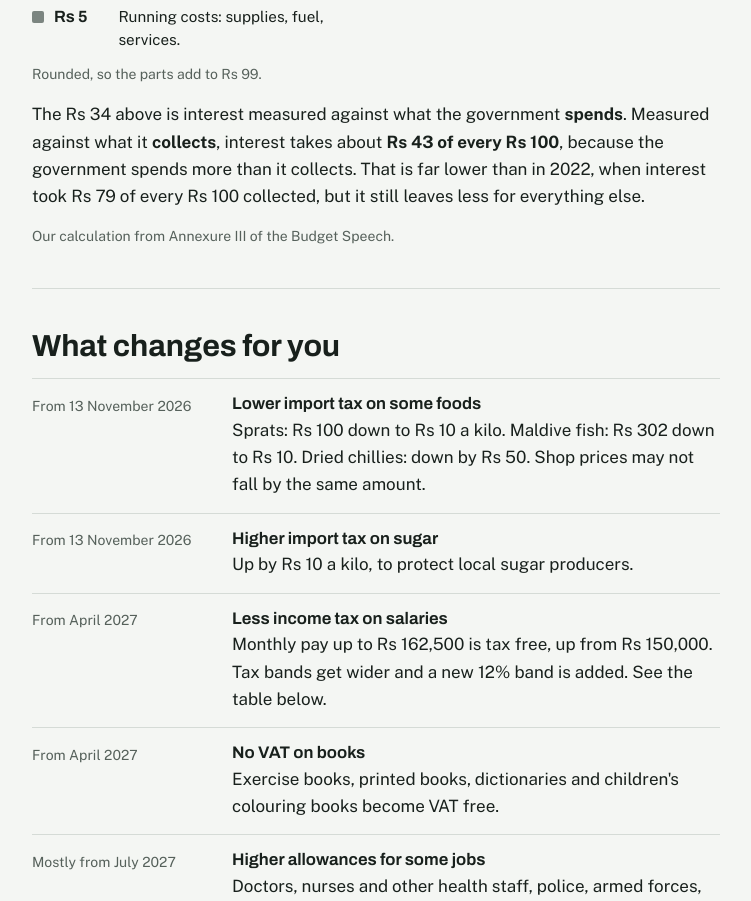
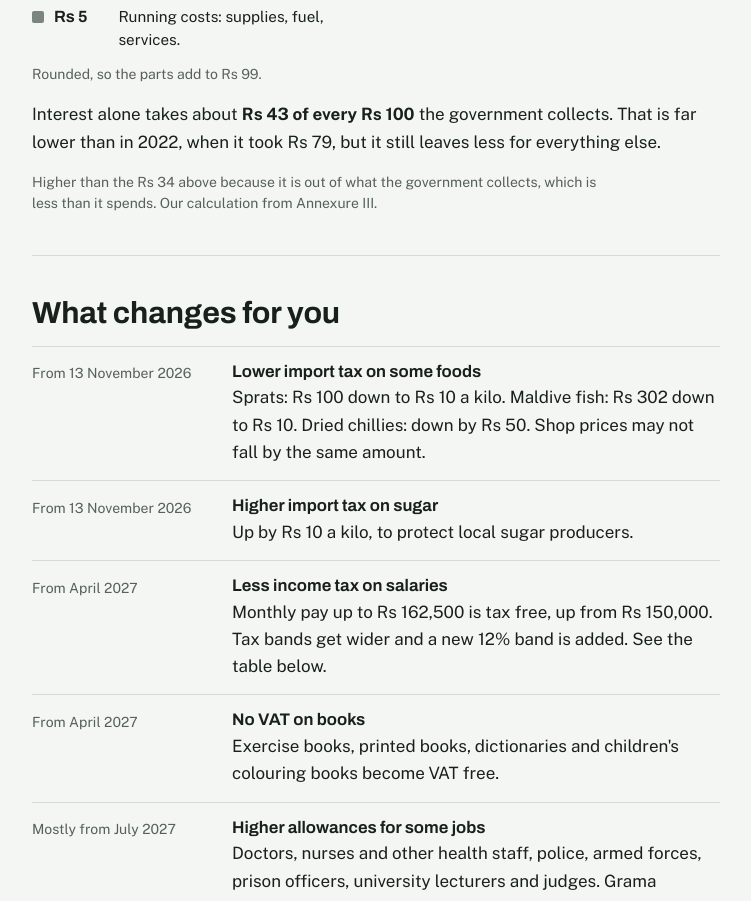
Before and after one commit to AgainstApes/sl-budget-2027, a plain HTML site: page index.html in a window 1280 px wide. Shown: the part 1409-2310 px from the top of the page, without its empty margins (264-1015 px from the left). Drawn offline with nearby package versions, Linux system fonts and the light colour scheme.

Commit message:
Restore interest sentence; explain Rs 34 vs Rs 43 in the note
Co-Authored-By: Claude Opus 5.5 <noreply@anthropic.com>

```diff
--- a/index.html
+++ b/index.html
@@ -189,8 +189,8 @@ footer ul{margin:0;padding-left:1.1rem;display:flex;flex-direction:column;gap:4p
       </ul>
     </div>
   </div>
-  <p>The Rs 34 above is interest measured against what the government <b>spends</b>. Measured against what it <b>collects</b>, interest takes about <b>Rs 43 of every Rs 100</b>, because the government spends more than it collects. That is far lower than in 2022, when interest took Rs 79 of every Rs 100 collected, but it still leaves less for everything else.</p>
-  <p class="small muted">Our calculation from Annexure III of the Budget Speech.</p>
+  <p>Interest alone takes about <b>Rs 43 of every Rs 100</b> the government collects. That is far lower than in 2022, when it took Rs 79, but it still leaves less for everything else.</p>
+  <p class="small muted">Higher than the Rs 34 above because it is out of what the government collects, which is less than it spends. Our calculation from Annexure III.</p>
 </section>
 
 <section id="changes">
```
